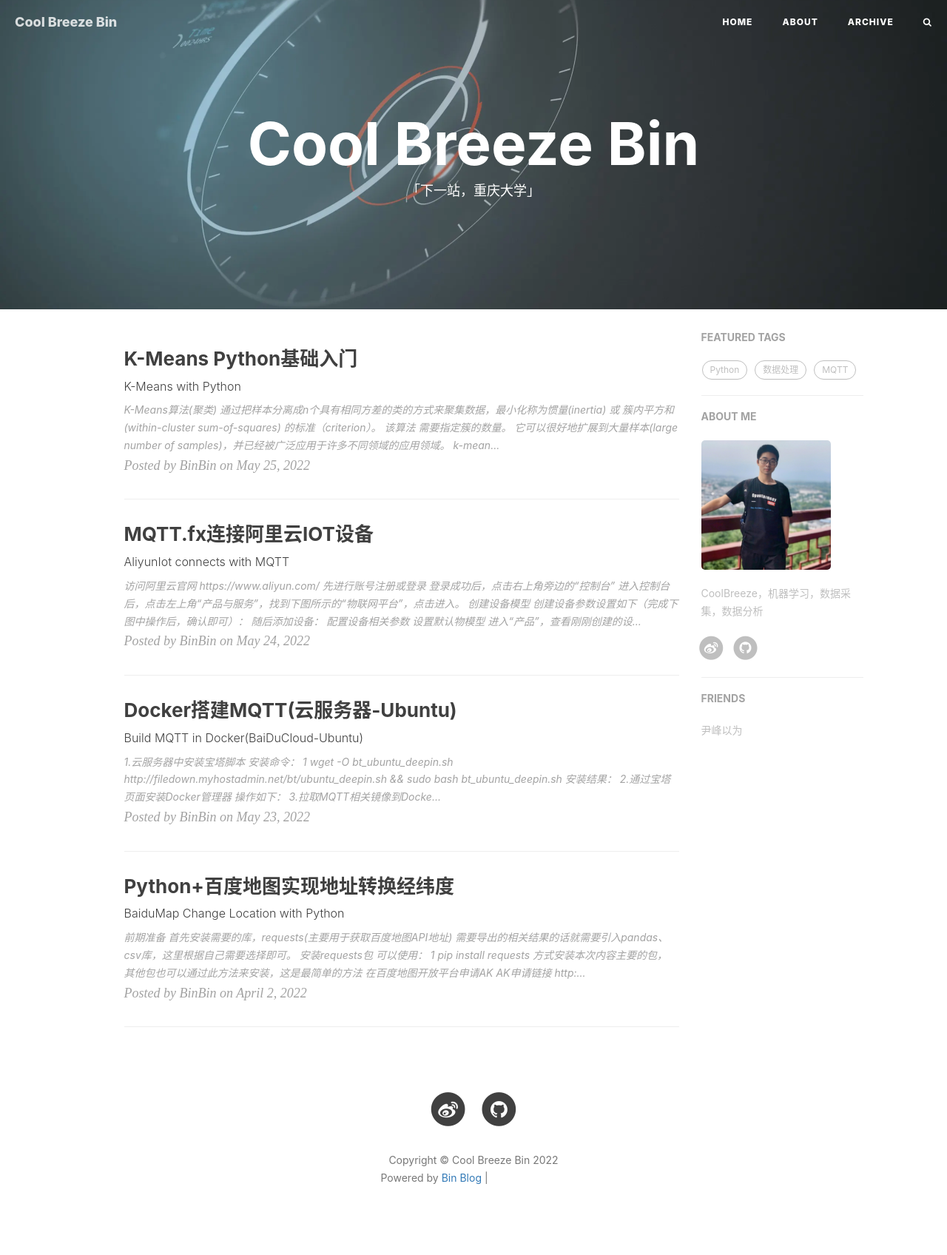
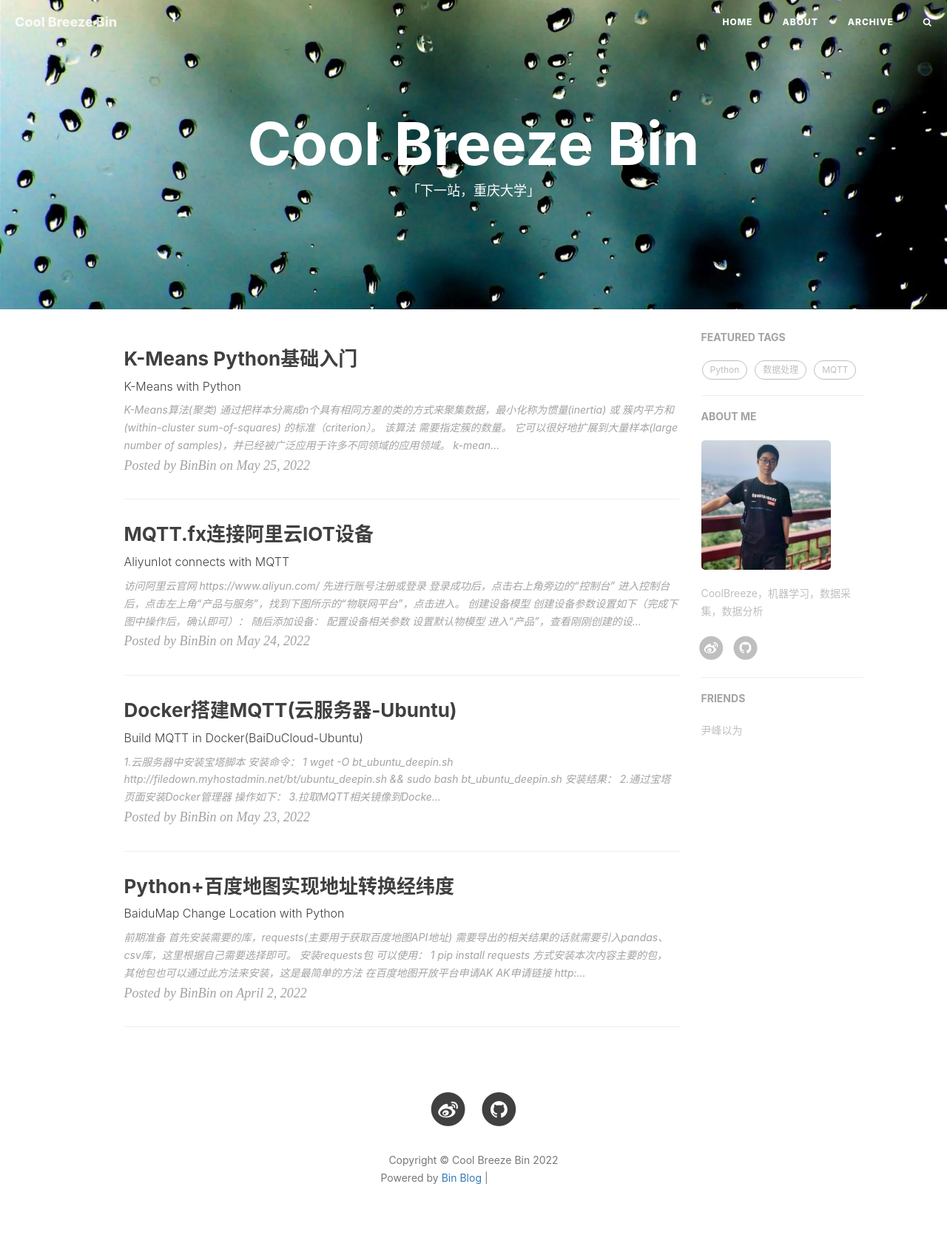
Before and after one commit to Cool-breeze-bin/Cool-breeze-bin.github.io, a Jekyll site: the page built from index.html, in a window 1280 px wide. Shown: the whole page at 74% size. Built offline with Jekyll 4.4.1, drawn with Linux system fonts in a browser that asks for light colours; nearby versions of some CDN libraries; the list of posts is cut into pages by our own code; comment, search, counter and statistics services are not loaded; grey boxes are pictures that could not be loaded.

Commit message:
Update home-bg

```diff
--- a/_config.yml
+++ b/_config.yml
@@ -1,7 +1,7 @@
 # Site settings
 title: Cool Breeze Bin
 SEOTitle: CoolBreeze的博客 | Bin Blog
-header-img: img/home-bg2.jpg
+header-img: img/home-bg4.jpg
 email: coolbreeze@petalmail.com
 description: "一名有梦想的本科生 | CoolBreeze，Web & Mobile Lover，Software Engineer，UX Designer | 这里是 @CoolBreeze 的个人博客，与你一起发现更大的世界。"
 keyword: "CoolBreeze, 技术分享, 热爱学术, 数据采集, 数据分析, 机器学习, 博客, 个人网站, 互联网, Web,前端"
```
Also changed, not shown: img/home-bg3.jpg (added), img/home-bg4.jpg (added).
